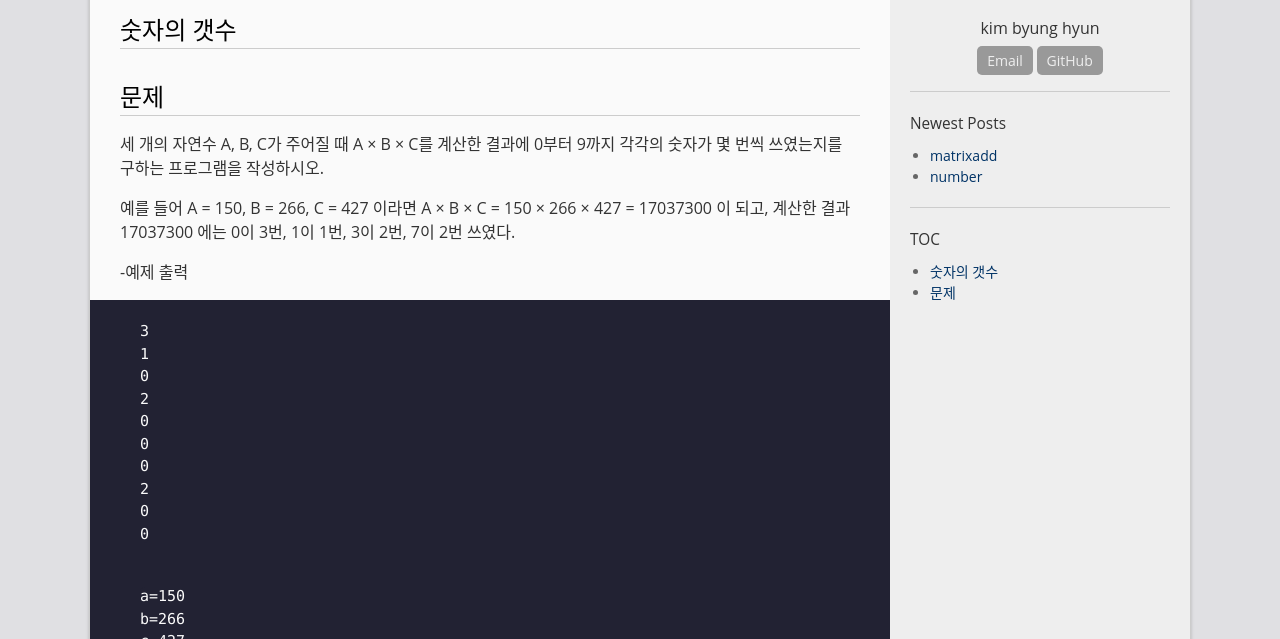
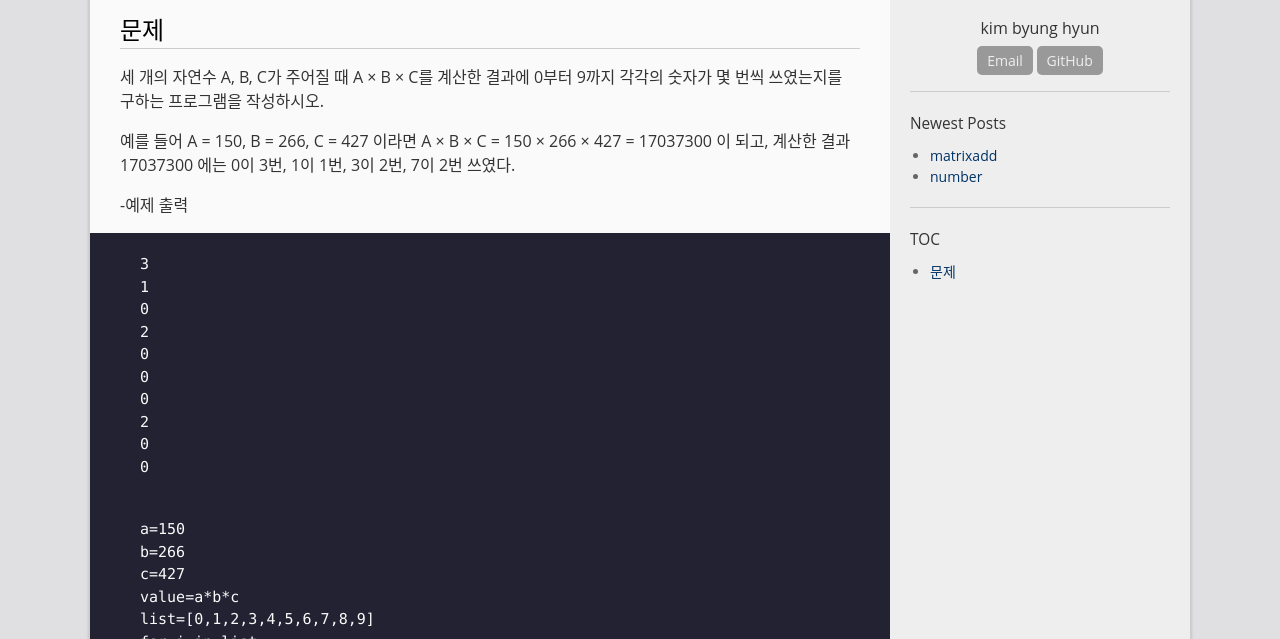
Before and after one commit to bh6366632/bh6366632.github.com, a Jekyll site: the page built from _posts/2024-04-04-number.md, in a window 1280 px wide and 900 px high, cut to the strip 261-900 px from the top of the window. Built offline with Jekyll 4.4.1, drawn with Linux system fonts in a browser that asks for light colours.

Commit message:
Update 2024-04-04-number.md

```diff
--- a/_posts/2024-04-04-number.md
+++ b/_posts/2024-04-04-number.md
@@ -5,9 +5,6 @@ date:   2024-04-04 07:00
 categories: PYTHON
 permalink: /archivers/number
 ---
-
-<h1>숫자의 갯수</h1>
-
 # 문제
 세 개의 자연수 A, B, C가 주어질 때 A × B × C를 계산한 결과에 0부터 9까지 각각의 숫자가 몇 번씩 쓰였는지를 구하는 프로그램을 작성하시오.
 
```
